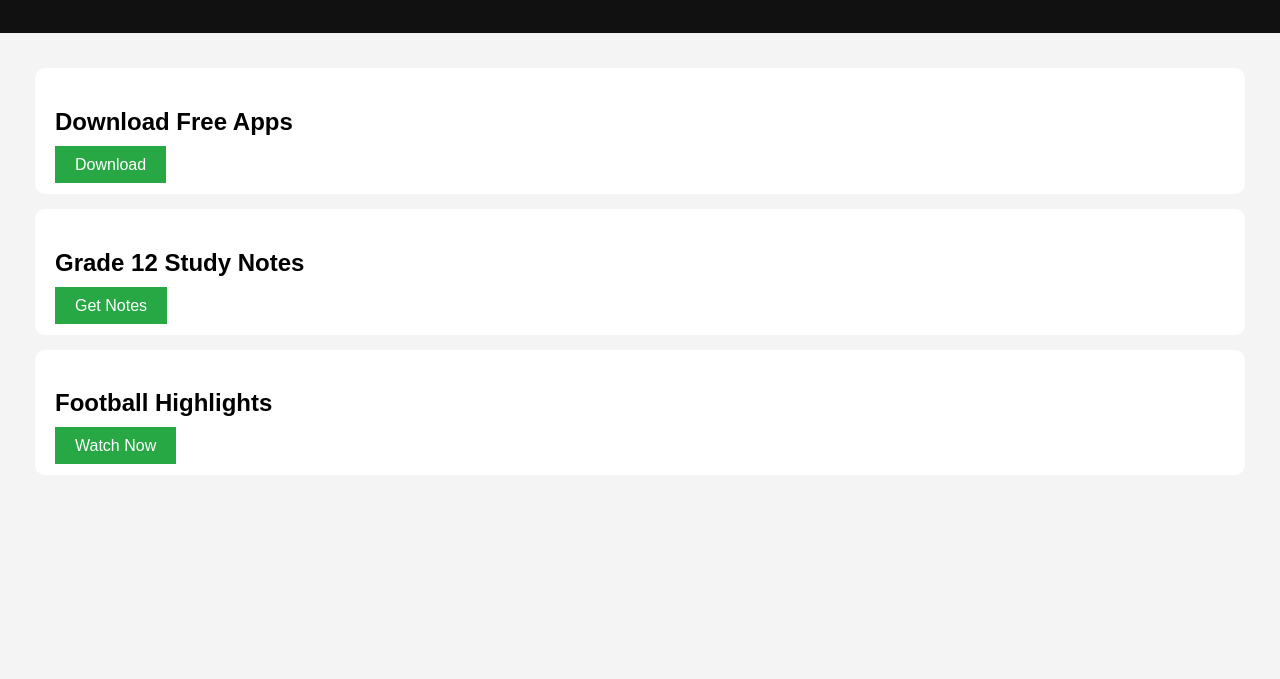
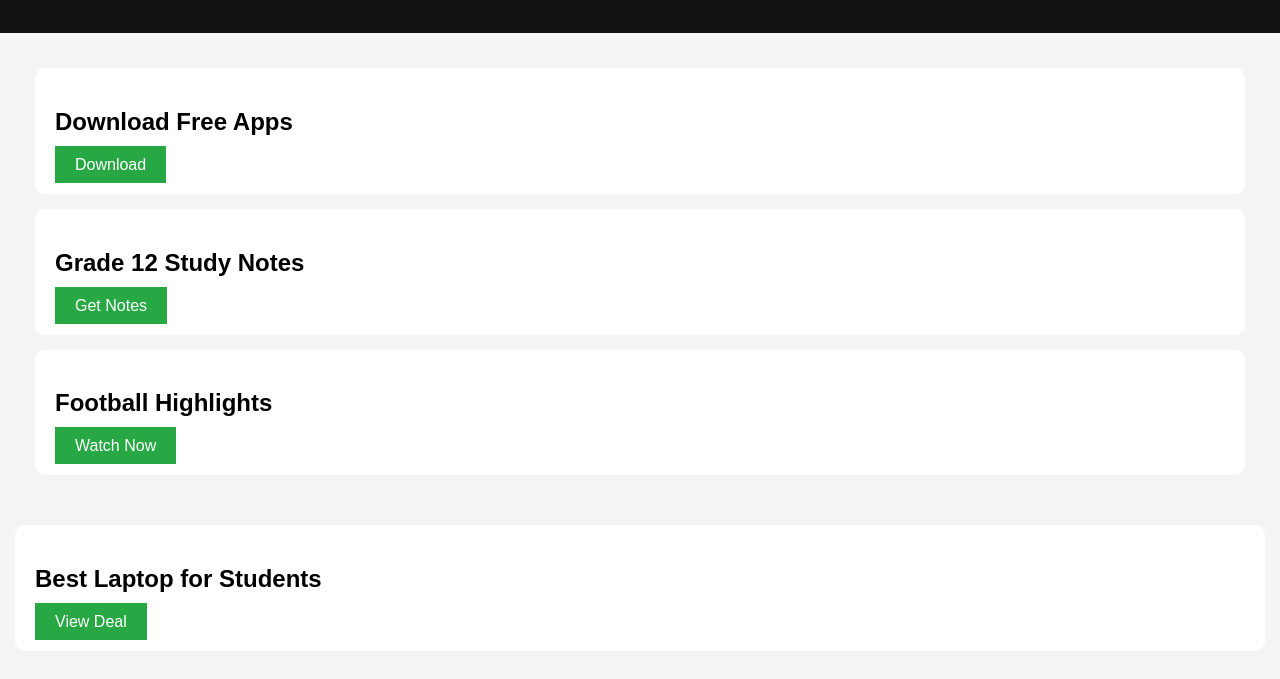
Before and after one commit to qmashamba02-netizen/study-guides-and-notes, a plain HTML site: page index.html in a window 1280 px wide. Shown: the part 121-800 px from the top of the page. Drawn offline with Linux system fonts and the light colour scheme.

Commit message:
Update index.html

```diff
--- a/index.html
+++ b/index.html
@@ -39,3 +39,7 @@ header{background:#111;color:white;padding:20px;text-align:center}
 
 </body>
   </html>
+<div class="card">
+<h2>Best Laptop for Students</h2>
+<a class="btn" href="YOUR_AMAZON_LINK">View Deal</a>
+</div>
```
